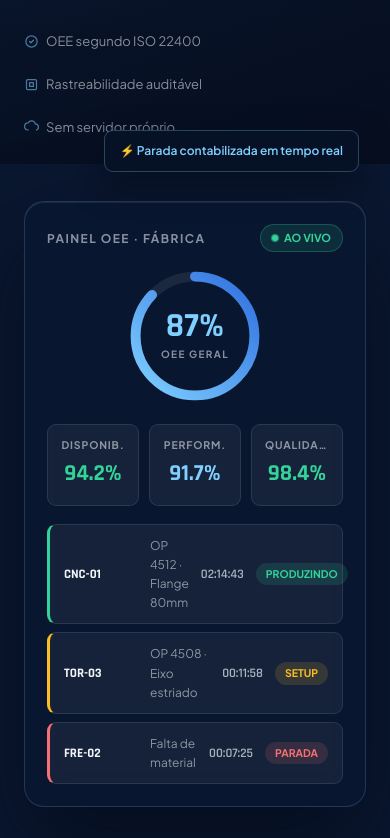
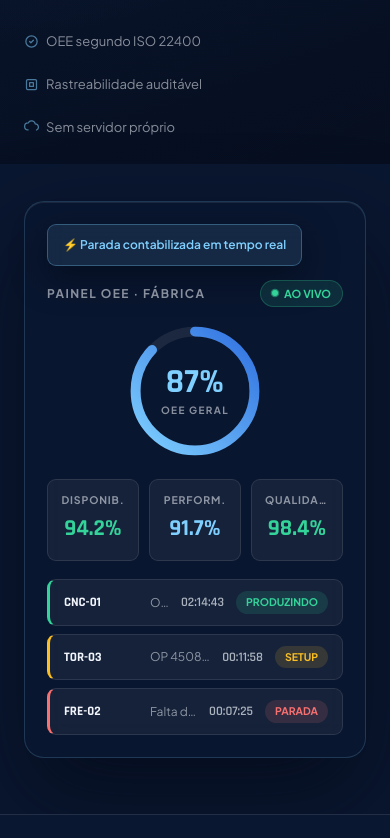
Before and after one commit to gotavio265-commits/go-smart-factory-landing, a plain HTML site: page index.html in a window 390 px wide. Shown: the part 680-1518 px from the top of the page. Drawn offline with nearby package versions, Linux system fonts and the light colour scheme.

Commit message:
Resolve definitivamente o posicionamento do card flutuante no mobile
Duas tentativas anteriores calibraram top:-Npx por pixel, mas a
quebra de linha real do hero-trust varia por aparelho/fonte (o
usuário reportou grudando ora no texto acima, ora no badge "AO VIVO"
abaixo — cada dispositivo real quebra o texto de um jeito diferente
do que o teste automatizado simulava). Solução estrutural: tira o
callout da posição absoluta no mobile e coloca como 1º elemento no
fluxo normal do próprio card — imune a reflow de qualquer texto
vizinho, testado em 320/360/390/412/430px sem overlap em nenhum.

De quebra, corrigidos 2 overflows horizontais menores achados durante
a varredura: descrição das linhas do mockup (.drow .s) sem min-width:0
vazando no lugar de truncar, e o botão primário do hero sem quebra de
linha permitida em telas <=340px (ambos convertidos pra truncar/
quebrar em vez de estourar a viewport).

```diff
--- a/index.html
+++ b/index.html
@@ -316,7 +316,7 @@
   .drow.setup{border-left-color:var(--warning)}
   .drow.stop{border-left-color:var(--danger)}
   .drow .m{font-weight:700;min-width:74px}
-  .drow .s{color:var(--faint);font-size:12px;flex:1}
+  .drow .s{color:var(--faint);font-size:12px;flex:1;min-width:0;overflow:hidden;text-overflow:ellipsis;white-space:nowrap}
   .drow .t{font-family:var(--font-num);font-weight:600;color:var(--muted)}
   .drow .st{
     font-size:10.5px;font-weight:700;padding:3px 10px;border-radius:99px;
@@ -564,11 +564,18 @@
     .dash{transform:none;max-width:600px;width:100%;margin:0 auto}
     /* backdrop-filter + animação de transform trava/treme em GPUs de celular
        mais fracas — mantém o efeito flutuante só no desktop (ver regra >1024px).
-       top calibrado pra caber inteiro no espaço entre o texto de confiança
-       (hero-trust) e o topo do card — nem colado em cima, nem invadindo o
-       card e sobrepondo o badge "AO VIVO" (ver histórico: -46px grudava no
-       texto de cima, -20px invadia o card por baixo). */
-    .dash-callout{top:-72px;right:6px;animation:none;transform:none;backdrop-filter:none;background:rgba(8,18,38,.98)}
+       Depois de duas tentativas com top:-Npx calibrado por pixel (grudava ora
+       no texto de cima, ora no badge "AO VIVO" de baixo, porque a quebra de
+       linha real do hero-trust varia por aparelho/fonte e não bate com o que
+       o teste automatizado simula) — solução definitiva: tira o card da
+       posição absoluta/flutuante e coloca no fluxo normal, como 1º elemento
+       dentro do próprio card, sempre acima do "Painel OEE" sem depender de
+       nenhum cálculo de pixel contra o texto acima. */
+    .dash-callout{
+      position:static;display:block;width:fit-content;margin:0 0 14px;
+      animation:none;transform:none;backdrop-filter:none;background:rgba(127,208,255,.1);
+      border-color:rgba(127,208,255,.3);
+    }
     .solution-grid{gap:40px}
     .benefits,.features,.pains{grid-template-columns:repeat(2,1fr)}
     .steps{grid-template-columns:repeat(2,1fr);gap:36px 0}
@@ -586,6 +593,11 @@
     .dash-oee{grid-template-columns:1fr;justify-items:center;text-align:center}
     .form-card{padding:26px}
     .foot-grid{flex-direction:column}
+  }
+  @media (max-width:340px){
+    .drow{gap:8px;padding:11px 10px}
+    .drow .m{min-width:60px}
+    .btn{white-space:normal;text-align:center}
   }
   </style>
 </head>
```
